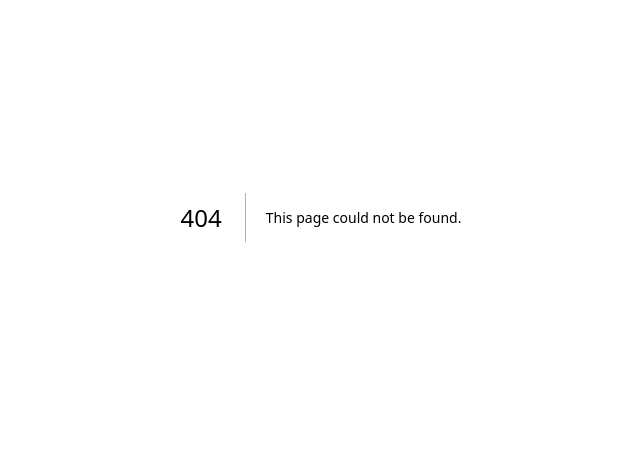
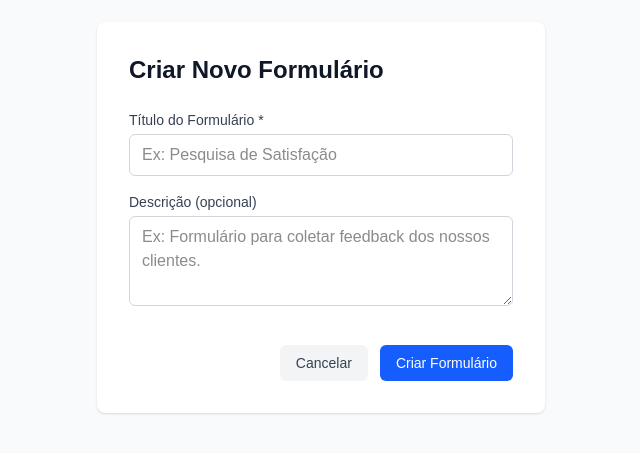
Before and after one commit to AndreVieira0/PulseForm, a Next.js app: page /dashboard/create in a window 1280 px wide. Before the commit this address had no page. Shown: the part 183-636 px from the top of the page, without its empty margins (319-959 px from the left). Built offline with nearby package versions, Linux system fonts and the light colour scheme; no server answers; sample sign-in values are in the browser's storage.

Commit message:
feat: add form creation and detail pages with Prisma user verification

```diff
--- /dev/null
+++ b/src/app/dashboard/create/page.tsx
@@ -0,0 +1,109 @@
+import { auth } from "@/backend/auth";
+import { prisma } from "@/backend/db/prisma";
+import { redirect } from "next/navigation";
+import Link from "next/link";
+
+export default async function CreateFormPage() {
+  // 1. Verifica se o usuário está logado
+  const session = await auth();
+
+  if (!session?.user?.id) {
+    redirect("/login");
+  }
+
+  // 2. Server Action: Função que roda no SERVIDOR quando o formulário for submetido
+  async function createForm(formData: FormData) {
+    "use server";
+
+    const userId = session?.user?.id;
+    if (!userId) {
+      throw new Error("Usuário não autenticado");
+    }
+
+    const title = formData.get("title") as string;
+    const description = formData.get("description") as string;
+
+    if (!title || title.trim() === "") {
+      return;
+    }
+
+    // Busca ou cria o usuário no banco se a sessão atual não existir no banco novo
+    let dbUser = await prisma.user.findUnique({
+      where: { id: userId },
+    });
+
+    if (!dbUser && session.user?.email) {
+      dbUser = await prisma.user.findUnique({
+        where: { email: session.user.email },
+      });
+    }
+
+    if (!dbUser) {
+      throw new Error("Usuário não encontrado no banco de dados. Por favor, faça login novamente.");
+    }
+
+    const newForm = await prisma.form.create({
+      data: {
+        title: title.trim(),
+        description: description?.trim() || null,
+        userId: dbUser.id,
+      },
+    });
+
+    redirect(`/dashboard/forms/${newForm.id}`);
+  }
+
+  return (
+    <div className="min-h-screen bg-gray-50 flex items-center justify-center px-4 py-12">
+      <div className="max-w-md w-full bg-white p-8 rounded-lg shadow">
+        <h1 className="text-2xl font-bold text-gray-900 mb-6">
+          Criar Novo Formulário
+        </h1>
+
+        <form action={createForm} className="space-y-4">
+          <div>
+            <label htmlFor="title" className="block text-sm font-medium text-gray-700 mb-1">
+              Título do Formulário *
+            </label>
+            <input
+              id="title"
+              name="title"
+              type="text"
+              required
+              placeholder="Ex: Pesquisa de Satisfação"
+              className="w-full px-3 py-2 border border-gray-300 rounded-md focus:outline-none focus:ring-2 focus:ring-blue-500"
+            />
+          </div>
+
+          <div>
+            <label htmlFor="description" className="block text-sm font-medium text-gray-700 mb-1">
+              Descrição (opcional)
+            </label>
+            <textarea
+              id="description"
+              name="description"
+              rows={3}
+              placeholder="Ex: Formulário para coletar feedback dos nossos clientes."
+              className="w-full px-3 py-2 border border-gray-300 rounded-md focus:outline-none focus:ring-2 focus:ring-blue-500"
+            />
+          </div>
+
+          <div className="flex justify-end space-x-3 pt-4">
+            <Link
+              href="/dashboard"
+              className="px-4 py-2 text-sm font-medium text-gray-700 bg-gray-100 hover:bg-gray-200 rounded-md transition"
+            >
+              Cancelar
+            </Link>
+            <button
+              type="submit"
+              className="px-4 py-2 text-sm font-medium text-white bg-blue-600 hover:bg-blue-700 rounded-md transition"
+            >
+              Criar Formulário
+            </button>
+          </div>
+        </form>
+      </div>
+    </div>
+  );
+}
--- /dev/null
+++ b/src/app/dashboard/forms/[id]/page.tsx
@@ -0,0 +1,73 @@
+import { auth } from "@/backend/auth";
+import { prisma } from "@/backend/db/prisma";
+import { redirect } from "next/navigation";
+import Link from "next/link";
+
+interface FormDetailPageProps {
+  params: Promise<{
+    id: string;
+  }>;
+}
+
+export default async function FormDetailPage({ params }: FormDetailPageProps) {
+  const session = await auth();
+
+  if (!session?.user?.id) {
+    redirect("/login");
+  }
+
+  const { id } = await params;
+
+  const form = await prisma.form.findUnique({
+    where: {
+      id: id,
+    },
+    include: {
+      questions: {
+        orderBy: {
+          order: "asc",
+        },
+      },
+    },
+  });
+
+  if (!form || form.userId !== session.user.id) {
+    redirect("/dashboard");
+  }
+
+  return (
+    <div className="min-h-screen bg-gray-50 p-8">
+      <div className="max-w-4xl mx-auto bg-white rounded-lg shadow p-6">
+        <div className="flex justify-between items-center mb-6">
+          <div>
+            <h1 className="text-2xl font-bold text-gray-900">{form.title}</h1>
+            {form.description && (
+              <p className="text-gray-600 mt-1">{form.description}</p>
+            )}
+          </div>
+          <Link
+            href="/dashboard"
+            className="px-4 py-2 text-sm font-medium text-gray-700 bg-gray-100 hover:bg-gray-200 rounded-md transition"
+          >
+            Voltar ao Dashboard
+          </Link>
+        </div>
+
+        <div className="border-t pt-6">
+          <h2 className="text-xl font-semibold mb-4 text-gray-800">Perguntas do Formulário</h2>
+          {form.questions.length === 0 ? (
+            <p className="text-gray-500 italic">Nenhuma pergunta adicionada ainda.</p>
+          ) : (
+            <ul className="space-y-4">
+              {form.questions.map((q) => (
+                <li key={q.id} className="p-4 border rounded bg-gray-50">
+                  <span className="font-medium text-gray-900">{q.text}</span>
+                </li>
+              ))}
+            </ul>
+          )}
+        </div>
+      </div>
+    </div>
+  );
+}
```
